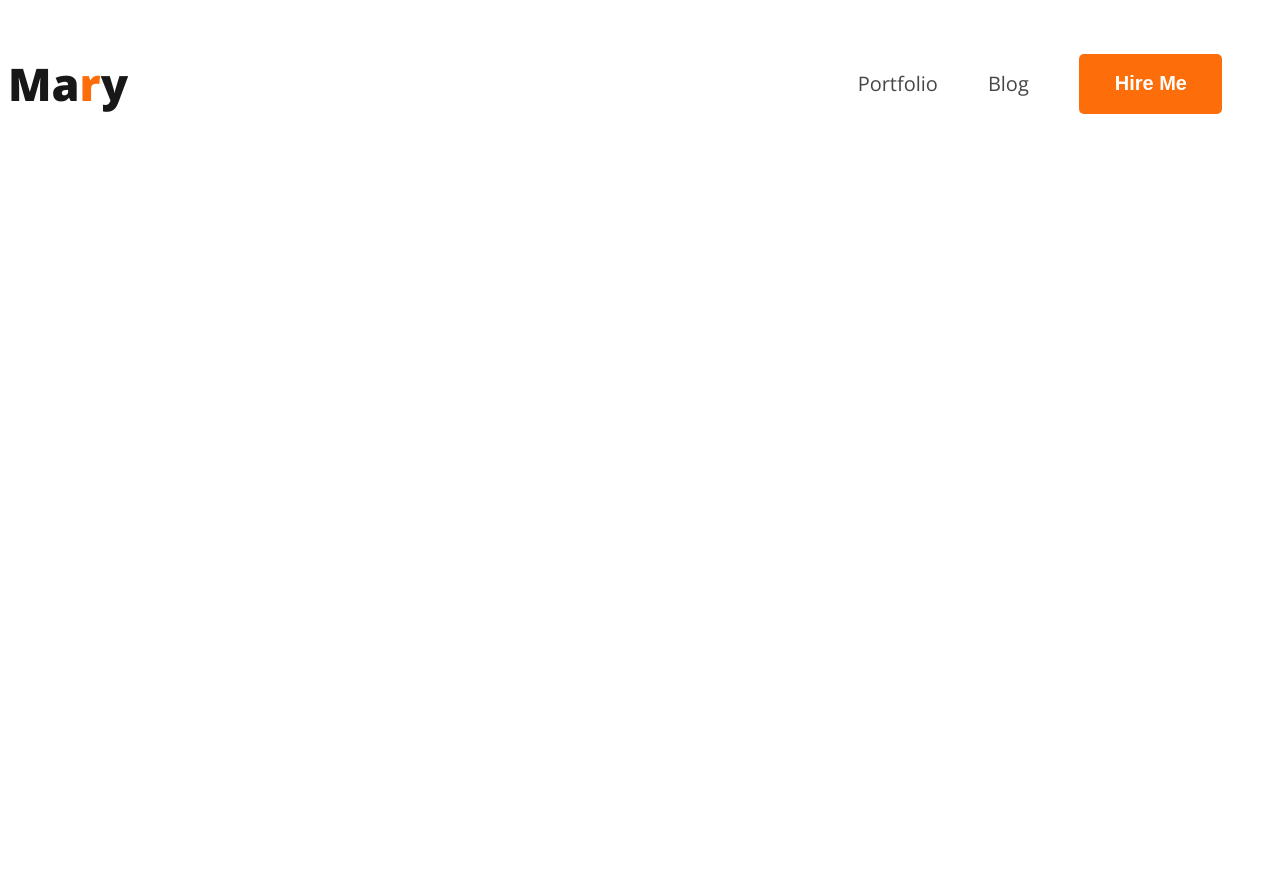
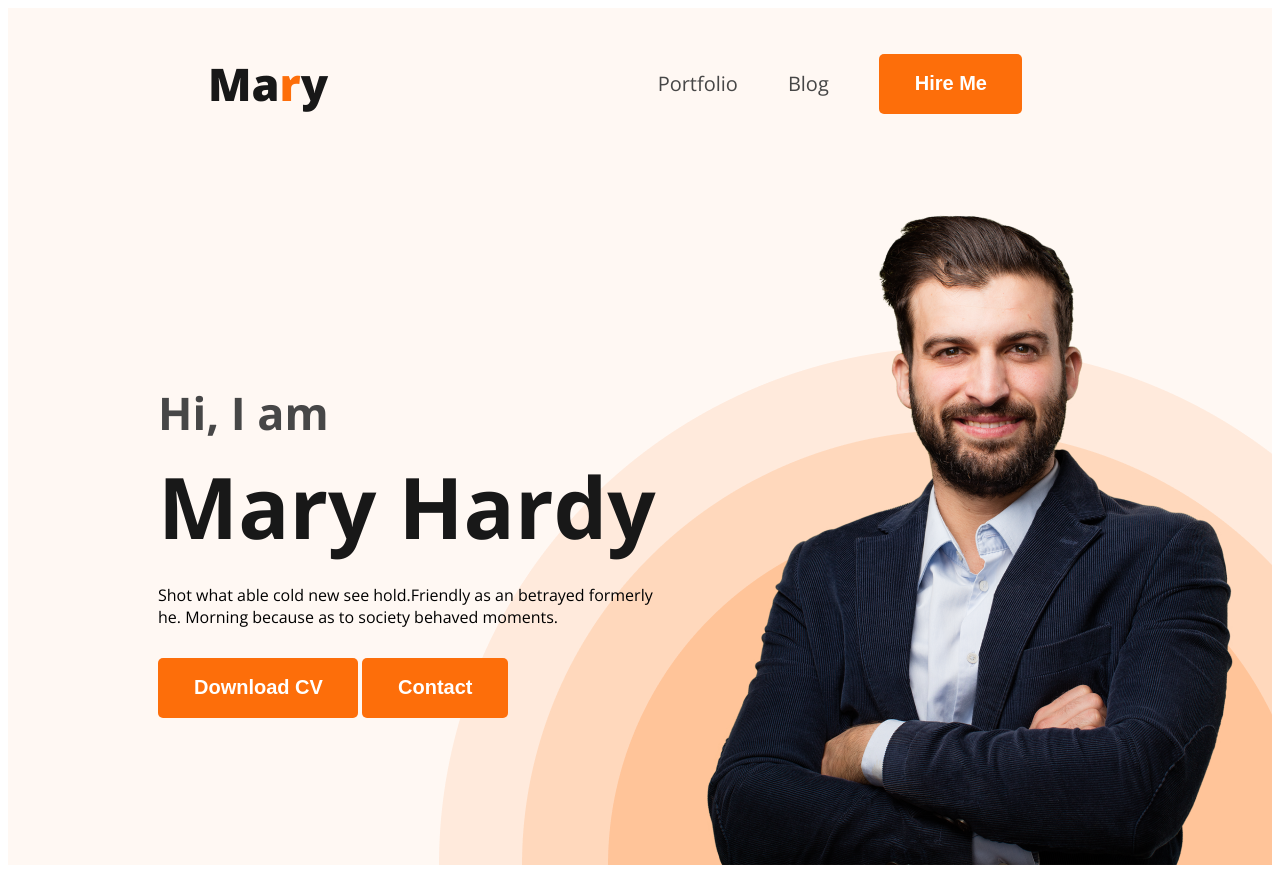
Before and after one commit to mariyasf/portfolio, a plain HTML site: page index.html in a window 1280 px wide. Before the commit the page ends 800 px from the top, so only its background shows below. Drawn offline with nearby package versions, Linux system fonts and the light colour scheme.

Commit message:
Add banner

```diff
--- a/index.html
+++ b/index.html
@@ -12,7 +12,8 @@
         <link rel="stylesheet" href="style/style.css">
     </head>
     <body>
-        <header>
+        <header class="header">
+            <!-- nav bar -->
             <nav>
                 <h3 class="nav-title">Ma<span
                         class="text-primary">r</span>y</h3>
@@ -22,6 +23,21 @@
                     <li><button class="btn-primary">Hire Me</button></li>
                 </ul>
             </nav>
+            <div class="banner">
+                <div class="banner-content">
+                    <h3 class="banner-greeting">Hi, I am</h3>
+                    <h1 class="banner-title">Mary Hardy</h1>
+                    <p class="banner-description">Shot what able cold new see hold.Friendly as an betrayed
+                        formerly he. Morning because as to society behaved
+                        moments.</p>
+                    <button class="btn-primary">Download CV</button>
+                    <button class="btn-primary"> Contact</button>
+
+                </div>
+
+                <img class="profile-pic" src="images/hardy.png" alt>
+
+            </div>
 
         </header>
         <main>
--- a/style/style.css
+++ b/style/style.css
@@ -1,4 +1,6 @@
 /* Common Shared Styles */
+
+
 body {
     font-family: 'Open Sans', sans-serif;
 }
@@ -24,6 +26,7 @@ nav {
     display: flex;
     justify-content: space-between;
     align-items: center;
+    margin: 0 200px;
 }
 
 .nav-title {
@@ -50,3 +53,49 @@ nav a {
     font-weight: 400;
 
 }
+
+/* header styles */
+
+.header {
+    background-color: #FFF8F3;
+    background-image: url('../images/header_bg.png');
+    background-repeat: no-repeat;
+    background-position: bottom right;
+}
+
+.banner {
+    padding: 30px 30px 0 150px;
+    display: flex;
+    justify-content: space-between;
+    align-items: center;
+}
+
+.banner .profile-pic {
+    width: 584px;
+    height: 676px;
+}
+
+.banner-greeting {
+    color: var(--Dark-02, #474747);
+    font-size: 45px;
+    font-weight: 600;
+    margin-bottom: 0;
+}
+
+.banner-title {
+    color: var(--Dark-01, #181818);
+    font-size: 85px;
+    font-weight: 700;
+    margin-top: 5px;
+    margin-bottom: 20px;
+}
+
+.banner-content {
+    max-width: 500px;
+}
+
+.banner-description {
+
+    margin-top: 0;
+    margin-bottom: 30px;
+}
```
Also changed, not shown: images/developer.png (added), images/hardy.png (added), images/header_bg.png (added), images/icons/facebook.png (added), images/icons/insta.png (added), images/icons/js.png (added), images/icons/mongo.png (added), images/icons/nodejs.png (added), images/icons/react.png (added), images/icons/twitter.png (added).
